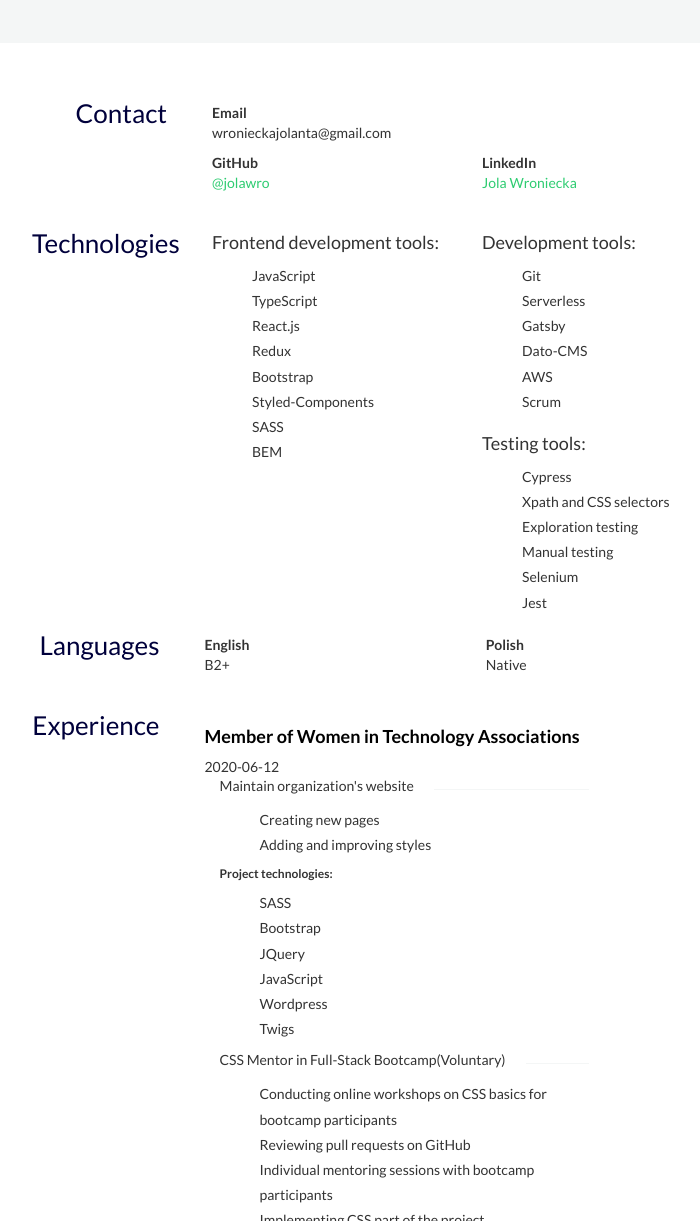
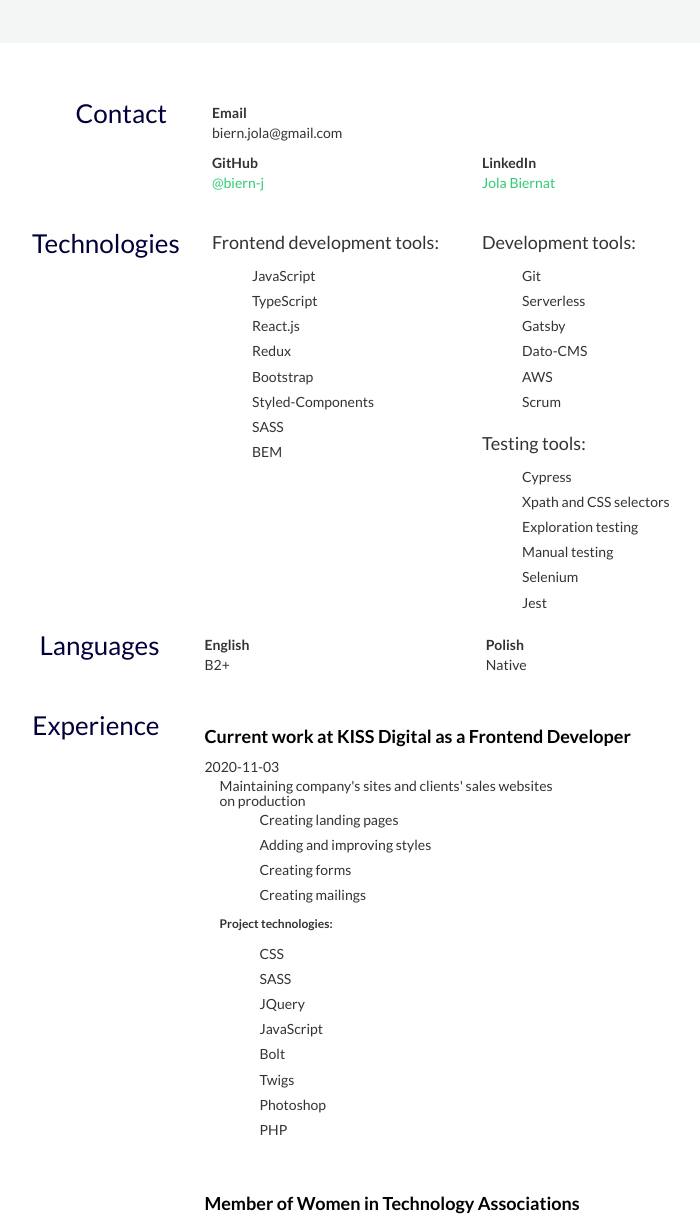
Before and after one commit to biern-j/biern-j.github.io, a plain HTML site: page index.html in a window 1280 px wide. Shown: the part 143-1364 px from the top of the page, without its empty margins (263-963 px from the left). Drawn offline with nearby package versions, Linux system fonts and the light colour scheme; some icons are missing.

Commit message:
Update personal data

```diff
--- a/index.html
+++ b/index.html
@@ -5,7 +5,7 @@
 	<meta charset="utf-8">
 	<meta name="viewport" content="width=device-width, user-scalable=no, minimal-ui">
 
-	<title>Jolanta Wroniecka</title>
+	<title>Jolanta Biernat</title>
 
 	<link rel="stylesheet" href="https://cdnjs.cloudflare.com/ajax/libs/twitter-bootstrap/3.2.0/css/bootstrap.min.css">
 	<link rel="stylesheet" href="https://cdnjs.cloudflare.com/ajax/libs/octicons/2.0.2/octicons.min.css">
@@ -208,7 +208,7 @@ h4 span:first-child {
 			<div class="row">
 				<div class="col-sm-9 col-sm-push-3">
 					<h1>
-						Jolanta Wroniecka
+						Jolanta Biernat
 					</h1>
 					<h2>
 						Frontend Developer
@@ -227,7 +227,7 @@ h4 span:first-child {
 			<div class="row">
 			<div class="col-sm-6">
 				<strong>Email</strong>
-				<div class="email">wronieckajolanta@gmail.com</div>
+				<div class="email">biern.jola@gmail.com</div>
 			</div>
 			<!-- <div class="col-sm-6">
 				<strong>Phone</strong>
@@ -241,7 +241,7 @@ h4 span:first-child {
 					</strong>
 					<div class="username">
 						<div class="url">
-							<a href="https://github.com/jolawro">@jolawro</a>
+							<a href="https://github.com/biern-j">@biern-j</a>
 						</div>
 					</div>
 				</div>
@@ -251,7 +251,7 @@ h4 span:first-child {
 					</strong>
 					<div class="username">
 						<div class="url">
-							<a href="https://www.linkedin.com/in/jola-wroniecka-583374144/">Jola Wroniecka</a>
+							<a href="linkedin.com/in/jola-biernat-583374144">Jola Biernat</a>
 						</div>
 					</div>
 				</div>
@@ -337,7 +337,44 @@ h4 span:first-child {
 			<h3>Experience</h3>
 		</aside>
 		<div class="col-sm-9">
+
 			<div class="row">
+				<div class="col-sm-12">
+					<h4>
+						<span>Current work at KISS Digital as a Frontend Developer </span>
+					</h4>
+					<div class="website pull-right">
+						<a href=""></a>
+					</div>
+					<div class="date">
+						2020-11-03
+					</div>
+
+					<div class="col-sm-9">
+						<h5 class="strike-through">
+							<span>Maintaining company's sites and clients' sales websites on production</span>
+						</h5>
+						<ul class="highlights">
+						<li class="bullet">Creating landing pages</li>
+						<li class="bullet">Adding and improving styles</li>
+						<li class="bullet">Creating forms</li>
+						<li class="bullet">Creating mailings</li>
+						</ul>
+						<h6><span><strong>Project technologies:</strong></span></h6>
+						<ul class="highlights">
+						<li class="bullet">CSS</li>
+						<li class="bullet">SASS</li>
+						<li class="bullet">JQuery</li>
+						<li class="bullet">JavaScript</li>
+						<li class="bullet">Bolt</li>
+						<li class="bullet">Twigs</li>
+						<li class="bullet">Photoshop</li>
+						<li class="bullet">PHP</li>
+
+						</ul>
+					</div>
+
+			</div>
 				<div class="col-sm-12">
 					<h4>
 						<span>Member of Women in Technology Associations</span>
@@ -380,16 +417,16 @@ h4 span:first-child {
 						<li class="bullet">Working on Frontend architecture</li>
 					</ul>
 					<h6><span><strong>Project technologies:</strong></span></h6>
-						<ul class="highlights">
-							<li class="bullet">CSS</li>
+					<ul class="highlights">
+						<li class="bullet">CSS</li>
 						<li class="bullet">HTML</li>
 						<li class="bullet">BEM</li>
 						<li class="bullet">JavaScript</li>
 						<li class="bullet">Twigs</li>
 						<li class="bullet">Zeplin</li>
-						</ul>
-					</div>
+					</ul>
 				</div>
+			</div>
 			<div class="col-sm-12">
 				<h4>
 					<span>Junior Frontend Developer at Pragmatic Coders</span>
```
Also changed, not shown: 1 other file.
